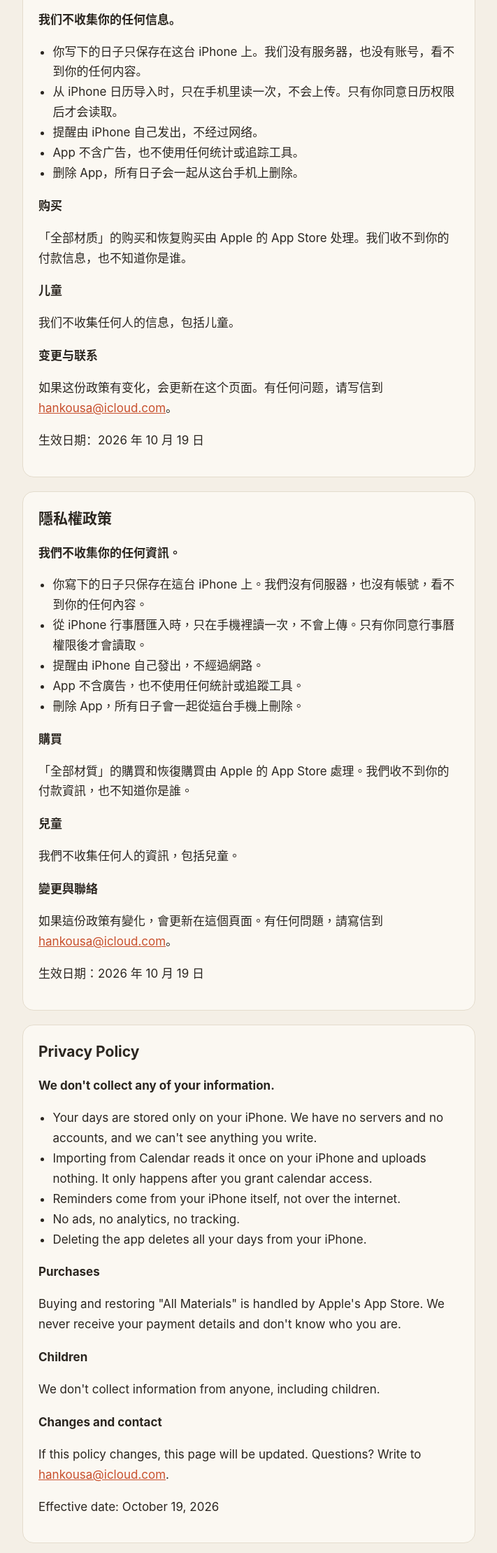
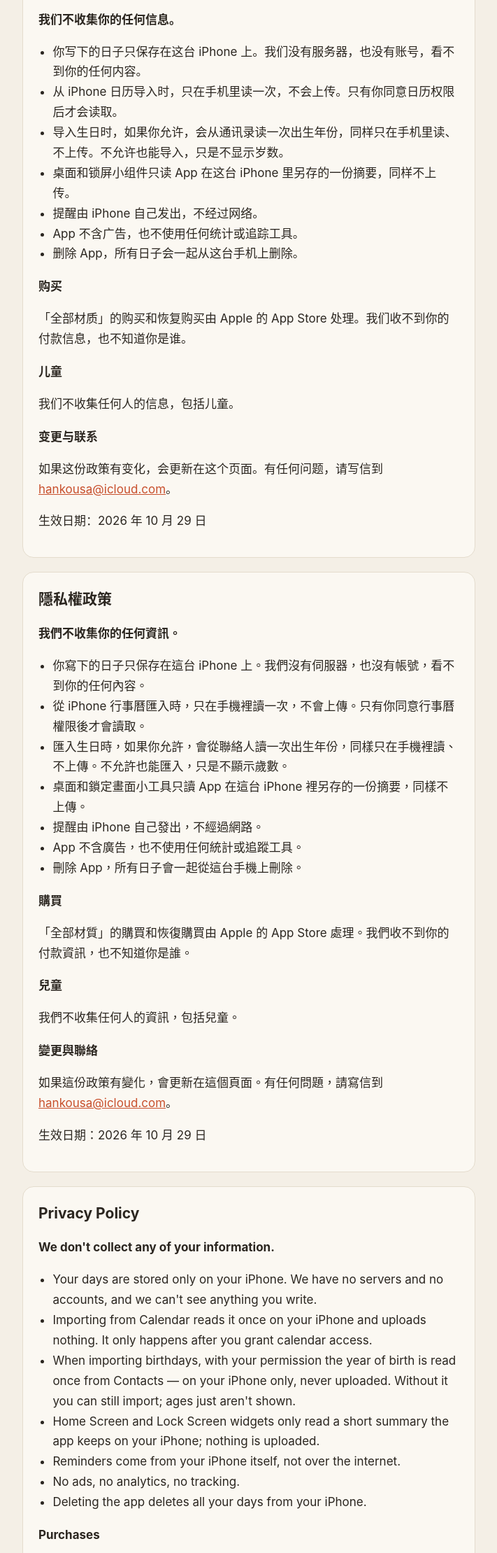
Before and after one commit to hankousa1104/rolldays-support, a plain HTML site: page privacy.html in a window 1280 px wide. Shown: the part 341-2560 px from the top of the page at 70% size, without its empty margins (284-995 px from the left). Drawn offline with Linux system fonts and the light colour scheme.

Commit message:
隐私政策：补通讯录（导入生日读出生年份）和小组件两句，四种语言；生效日期改为 2026-10-29（主线看过再推送）
Co-Authored-By: Claude Opus 5.5 <noreply@anthropic.com>

```diff
--- a/privacy.html
+++ b/privacy.html
@@ -24,6 +24,8 @@
   <ul>
     <li>你写下的日子只保存在这台 iPhone 上。我们没有服务器，也没有账号，看不到你的任何内容。</li>
     <li>从 iPhone 日历导入时，只在手机里读一次，不会上传。只有你同意日历权限后才会读取。</li>
+    <li>导入生日时，如果你允许，会从通讯录读一次出生年份，同样只在手机里读、不上传。不允许也能导入，只是不显示岁数。</li>
+    <li>桌面和锁屏小组件只读 App 在这台 iPhone 里另存的一份摘要，同样不上传。</li>
     <li>提醒由 iPhone 自己发出，不经过网络。</li>
     <li>App 不含广告，也不使用任何统计或追踪工具。</li>
     <li>删除 App，所有日子会一起从这台手机上删除。</li>
@@ -34,7 +36,7 @@
   <p>我们不收集任何人的信息，包括儿童。</p>
   <h3>变更与联系</h3>
   <p>如果这份政策有变化，会更新在这个页面。有任何问题，请写信到 <a href="mailto:hankousa@icloud.com">hankousa@icloud.com</a>。</p>
-  <p>生效日期：2026 年 10 月 19 日</p>
+  <p>生效日期：2026 年 10 月 29 日</p>
 </section>
 
 <section id="zh-hant" lang="zh-Hant">
@@ -43,6 +45,8 @@
   <ul>
     <li>你寫下的日子只保存在這台 iPhone 上。我們沒有伺服器，也沒有帳號，看不到你的任何內容。</li>
     <li>從 iPhone 行事曆匯入時，只在手機裡讀一次，不會上傳。只有你同意行事曆權限後才會讀取。</li>
+    <li>匯入生日時，如果你允許，會從聯絡人讀一次出生年份，同樣只在手機裡讀、不上傳。不允許也能匯入，只是不顯示歲數。</li>
+    <li>桌面和鎖定畫面小工具只讀 App 在這台 iPhone 裡另存的一份摘要，同樣不上傳。</li>
     <li>提醒由 iPhone 自己發出，不經過網路。</li>
     <li>App 不含廣告，也不使用任何統計或追蹤工具。</li>
     <li>刪除 App，所有日子會一起從這台手機上刪除。</li>
@@ -53,7 +57,7 @@
   <p>我們不收集任何人的資訊，包括兒童。</p>
   <h3>變更與聯絡</h3>
   <p>如果這份政策有變化，會更新在這個頁面。有任何問題，請寫信到 <a href="mailto:hankousa@icloud.com">hankousa@icloud.com</a>。</p>
-  <p>生效日期：2026 年 10 月 19 日</p>
+  <p>生效日期：2026 年 10 月 29 日</p>
 </section>
 
 <section id="en" lang="en">
@@ -62,6 +66,8 @@
   <ul>
     <li>Your days are stored only on your iPhone. We have no servers and no accounts, and we can't see anything you write.</li>
     <li>Importing from Calendar reads it once on your iPhone and uploads nothing. It only happens after you grant calendar access.</li>
+    <li>When importing birthdays, with your permission the year of birth is read once from Contacts — on your iPhone only, never uploaded. Without it you can still import; ages just aren't shown.</li>
+    <li>Home Screen and Lock Screen widgets only read a short summary the app keeps on your iPhone; nothing is uploaded.</li>
     <li>Reminders come from your iPhone itself, not over the internet.</li>
     <li>No ads, no analytics, no tracking.</li>
     <li>Deleting the app deletes all your days from your iPhone.</li>
@@ -72,7 +78,7 @@
   <p>We don't collect information from anyone, including children.</p>
   <h3>Changes and contact</h3>
   <p>If this policy changes, this page will be updated. Questions? Write to <a href="mailto:hankousa@icloud.com">hankousa@icloud.com</a>.</p>
-  <p>Effective date: October 19, 2026</p>
+  <p>Effective date: October 29, 2026</p>
 </section>
 
 <section id="ja" lang="ja">
@@ -81,6 +87,8 @@
   <ul>
     <li>日付はお使いの iPhone にだけ保存されます。サーバーもアカウントもなく、内容を見ることはできません。</li>
     <li>カレンダーからの取り込みは、iPhone 内で一度読むだけでアップロードしません。カレンダーへのアクセスを許可したときだけ行います。</li>
+    <li>誕生日を取り込むとき、許可があれば連絡先から生まれた年を一度だけ読みます。これも iPhone 内だけで、アップロードしません。許可しなくても取り込めますが、年齢は表示されません。</li>
+    <li>ホーム画面とロック画面のウィジェットは、アプリが iPhone 内に別に保存した要約だけを読みます。アップロードはしません。</li>
     <li>通知は iPhone 自身が出し、ネットを経由しません。</li>
     <li>広告なし、解析やトラッキングも一切なし。</li>
     <li>アプリを削除すると、すべての日付も iPhone から削除されます。</li>
@@ -91,7 +99,7 @@
   <p>お子さまを含め、どなたの情報も収集しません。</p>
   <h3>変更とお問い合わせ</h3>
   <p>このポリシーを変更する場合は、このページを更新します。ご質問は <a href="mailto:hankousa@icloud.com">hankousa@icloud.com</a> までお送りください。</p>
-  <p>施行日：2026年10月19日</p>
+  <p>施行日：2026年10月29日</p>
 </section>
 
 <footer>© 2026 Roll Days</footer>
```
